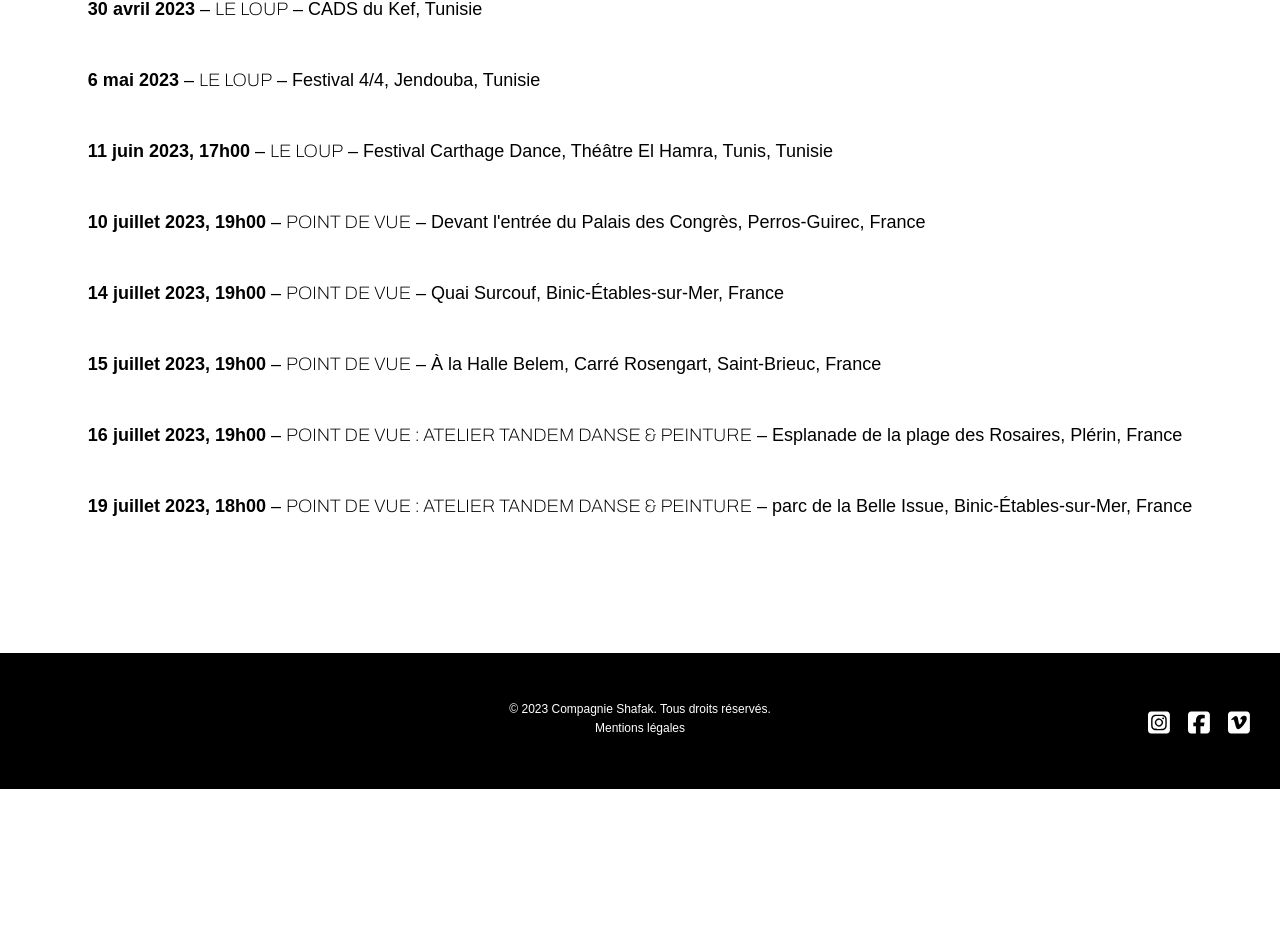
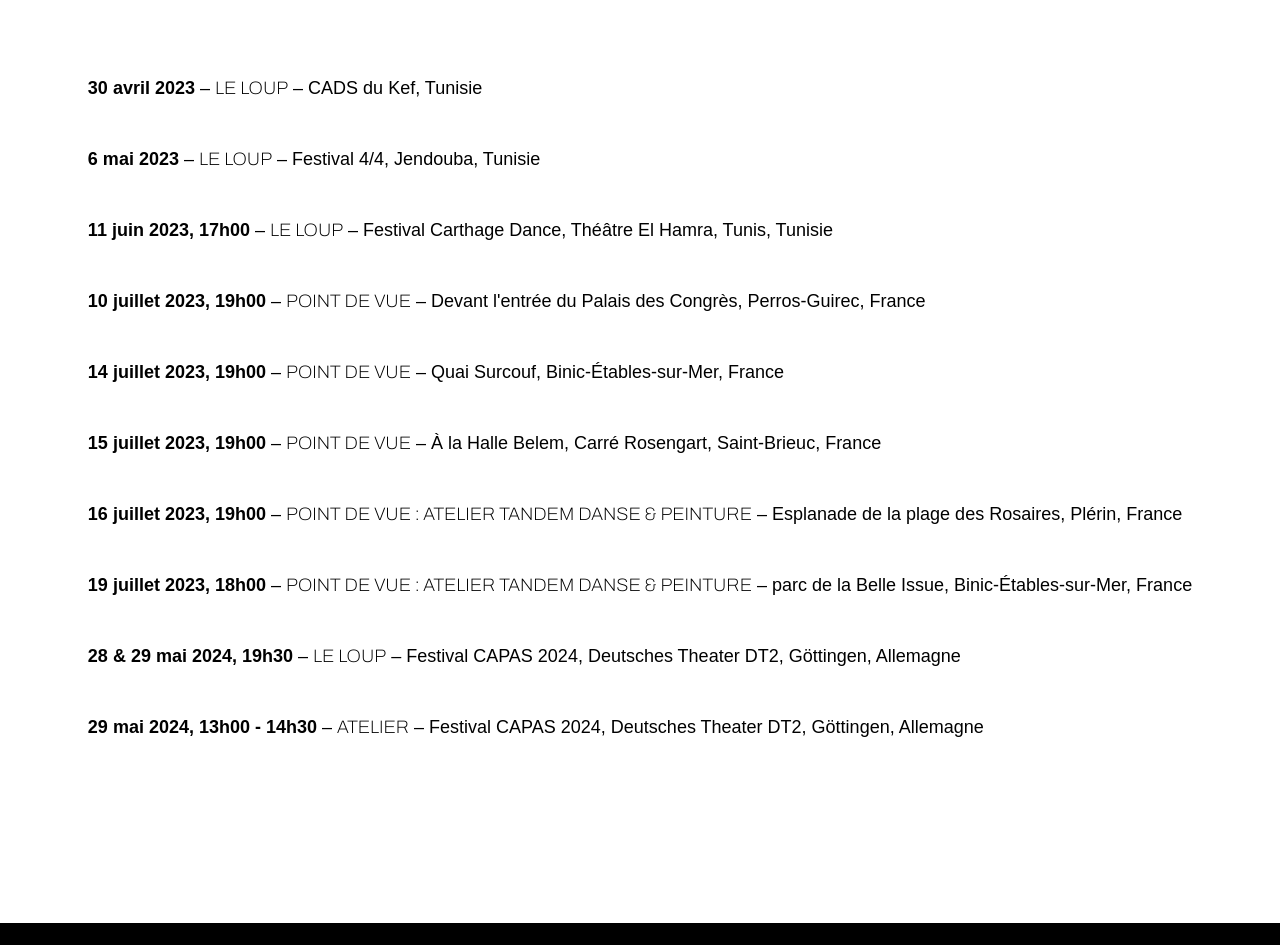
Before and after one commit to MarianneB08/Shafak-Project, a React (Create React App) app in the folder frontend/: page /agenda in a window 1280 px wide. Shown: the part 376-1321 px from the top of the page. Before the commit the page ends 1165 px from the top, so only its background shows below. Built offline with nearby package versions, Linux system fonts and the light colour scheme.

Commit message:
Mise à jour de l'agenda

```diff
--- a/frontend/src/Pages/Agenda.js
+++ b/frontend/src/Pages/Agenda.js
@@ -115,6 +115,30 @@
             – {dictionary.agendaPage.heighthDate.heighthDateLocation}
           </p>
         </section>
+        <section className={styles.date}>
+          <p>
+            <span className={styles.monthAndYear}>
+              {dictionary.agendaPage.ninthDate.ninthDateMonthAndYear}
+            </span>{" "}
+            –{" "}
+            <span className={styles.title}>
+              {dictionary.agendaPage.ninthDate.ninthDateTitle}
+            </span>{" "}
+            – {dictionary.agendaPage.ninthDate.ninthDateLocation}
+          </p>
+        </section>
+        <section className={styles.date}>
+          <p>
+            <span className={styles.monthAndYear}>
+              {dictionary.agendaPage.tenthDate.tenthDateMonthAndYear}
+            </span>{" "}
+            –{" "}
+            <span className={styles.title}>
+              {dictionary.agendaPage.tenthDate.tenthDateTitle}
+            </span>{" "}
+            – {dictionary.agendaPage.tenthDate.tenthDateLocation}
+          </p>
+        </section>
       </div>
     </main>
   );
--- a/frontend/src/Pages/Agenda_ltr.module.css
+++ b/frontend/src/Pages/Agenda_ltr.module.css
@@ -49,7 +49,7 @@
   font-weight: 300;
   letter-spacing: 2rem;
   text-align: center;
-  margin: 7rem 0 4rem 0;
+  margin: 7rem 0 7rem 0;
 }
 .container .datesList {
   display: flex;
@@ -58,7 +58,7 @@
   width: -moz-fit-content;
   width: fit-content;
   height: 600px;
-  margin: 0 auto;
+  margin: 19rem auto;
 }
 .container .datesList .date {
   display: flex;
--- a/frontend/src/Pages/Agenda_ltr.module.scss
+++ b/frontend/src/Pages/Agenda_ltr.module.scss
@@ -9,7 +9,7 @@
   padding: 0 5rem;
   h1 {
     @include globals.configh1;
-    margin: 7rem 0 4rem 0;
+    margin: 7rem 0 7rem 0;
   }
   .datesList {
     display: flex;
@@ -17,7 +17,7 @@
     justify-content: center;
     width: fit-content;
     height: 600px;
-    margin: 0 auto;
+    margin: 19rem auto;
     .date {
       display: flex;
       justify-content: space-between;
--- a/frontend/src/languages/en.json
+++ b/frontend/src/languages/en.json
@@ -94,6 +94,16 @@
       "heighthDateMonthAndYear": "19th July 2023, 6 p.m.",
       "heighthDateTitle": "Point Of View : Workshop Tandem dance & painting",
       "heighthDateLocation": "Belle Issue park, Binic-Étables-sur-Mer, France"
+    },
+    "ninthDate":{
+      "ninthDateMonthAndYear": "28th & 29th May 2024, 7:30 p.m.",
+      "ninthDateTitle": "The Wolf",
+      "ninthDateLocation": "Festival CAPAS 2024, Deutsches Theater DT2, Göttingen, Germany"
+    },
+    "tenthDate":{
+      "tenthDateMonthAndYear": "29th May 2024, 13:00 p.m. - 14:30 p.m.",
+      "tenthDateTitle": "Workshop",
+      "tenthDateLocation": "Festival CAPAS 2024, Deutsches Theater DT2, Göttingen, Germany"
     }
   },
   "partnersPage": {
--- a/frontend/src/languages/fr.json
+++ b/frontend/src/languages/fr.json
@@ -94,6 +94,16 @@
       "heighthDateMonthAndYear": "19 juillet 2023, 18h00",
       "heighthDateTitle": "Point de vue : Atelier Tandem danse & peinture",
       "heighthDateLocation": "parc de la Belle Issue, Binic-Étables-sur-Mer, France"
+    },
+    "ninthDate":{
+      "ninthDateMonthAndYear": "28 & 29 mai 2024, 19h30",
+      "ninthDateTitle": "Le Loup",
+      "ninthDateLocation": "Festival CAPAS 2024, Deutsches Theater DT2, Göttingen, Allemagne"
+    },
+    "tenthDate":{
+      "tenthDateMonthAndYear": "29 mai 2024, 13h00 - 14h30",
+      "tenthDateTitle": "Atelier",
+      "tenthDateLocation": "Festival CAPAS 2024, Deutsches Theater DT2, Göttingen, Allemagne"
     }
   },
   "partnersPage": {
```
Also changed, not shown: 1 other file (tests, documents, lock files or other folders).
